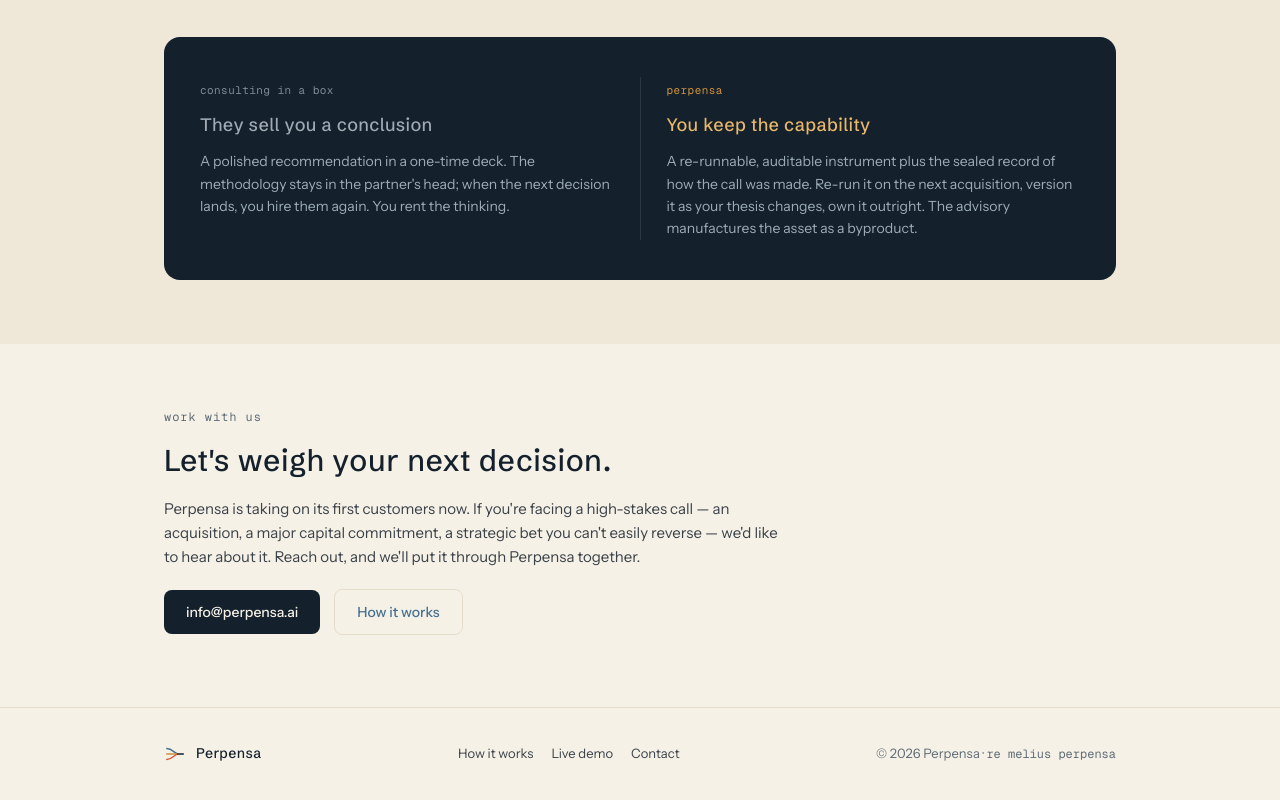
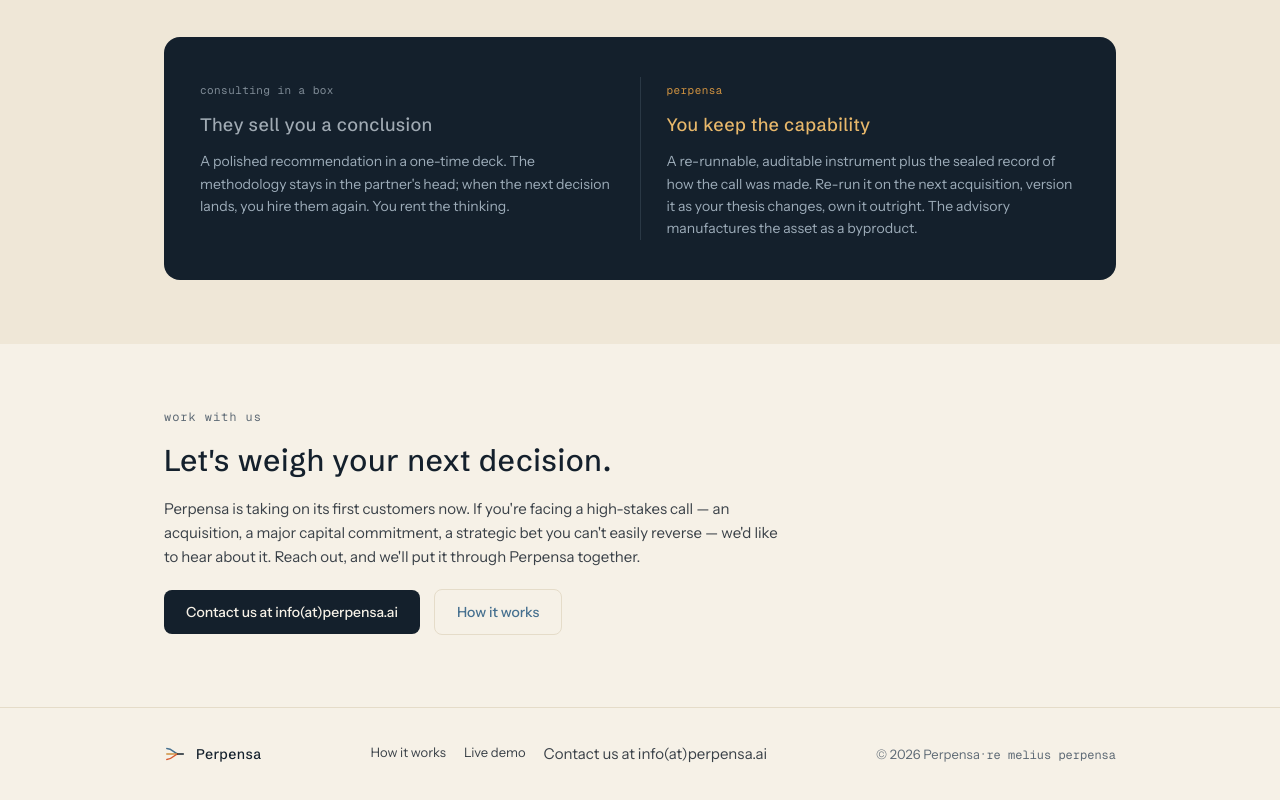
Before and after one commit to Perpensa/perpensa.ai, a plain HTML site: page index.html in a window 1280 px wide. Shown: the part 2386-3186 px from the top of the page. Drawn offline with nearby package versions, Linux system fonts and the light colour scheme.

Commit message:
Spam protection

```diff
--- a/index.html
+++ b/index.html
@@ -327,14 +327,14 @@
       <h2>Let's weigh your next decision.</h2>
       <p>Perpensa is taking on its first customers now. If you're facing a high-stakes call — an acquisition, a major capital commitment, a strategic bet you can't easily reverse — we'd like to hear about it. Reach out, and we'll put it through Perpensa together.</p>
     </div>
-    <div class="cta-row reveal"><a class="btn btn-primary" href="mailto:info@perpensa.ai">info@perpensa.ai</a><a class="btn btn-ghost" href="how-it-works.html">How it works</a></div>
+    <div class="cta-row reveal"><span class="btn btn-primary" style="cursor:default">Contact us at info(at)perpensa.ai</span><a class="btn btn-ghost" href="how-it-works.html">How it works</a></div>
   </div>
 </section>
 
 <footer class="foot">
   <div class="wrap">
     <div class="lockup"><svg width="22" height="22" viewBox="0 0 48 48" aria-hidden="true"><path d="M6 12 C18 12 22 22 29 23.4" fill="none" stroke="#46708F" stroke-width="3" stroke-linecap="round"/><path d="M6 24 C14 24 21 23.8 29 23.8" fill="none" stroke="#CE9140" stroke-width="3" stroke-linecap="round"/><path d="M6 36 C18 36 22 26 29 24.4" fill="none" stroke="#D85A30" stroke-width="3" stroke-linecap="round"/><line x1="30" y1="24" x2="42" y2="24" stroke="#14202C" stroke-width="3.5" stroke-linecap="round"/></svg><span style="font-size:14px">Perpensa</span></div>
-    <div class="foot-links"><a href="how-it-works.html">How it works</a><a href="demo.html">Live demo</a><a href="mailto:info@perpensa.ai">Contact</a></div>
+    <div class="foot-links"><a href="how-it-works.html">How it works</a><a href="demo.html">Live demo</a><span>Contact us at info(at)perpensa.ai</span></div>
     <p>© 2026 Perpensa · <span class="maxim">re melius perpensa</span></p>
   </div>
 </footer>
```
Also changed, not shown: demo.html (+1 -1 lines), how-it-works.html (+1 -1 lines), .claude/settings.local.json (added).
